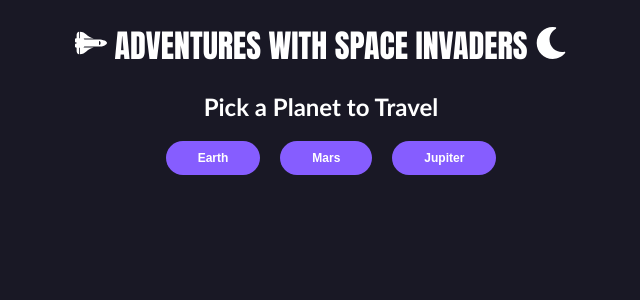
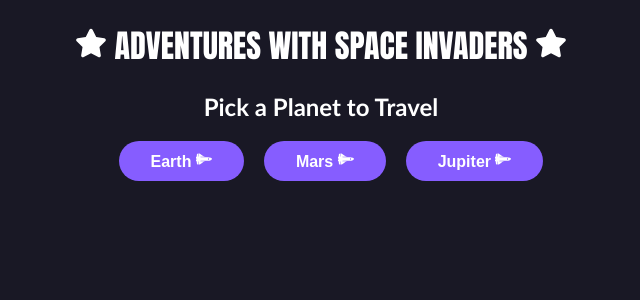
Before and after one commit to jcambria/spaceapp, a React (Create React App) app: page / in a window 1280 px wide. Shown: the top 300 px of the page, without its empty margins (319-959 px from the left). Built offline with nearby package versions, Linux system fonts and the light colour scheme.

Commit message:
larger font looks better

```diff
--- a/src/Home.css
+++ b/src/Home.css
@@ -18,7 +18,7 @@ button{
     justify-content: center;
     text-decoration: none;
     display: inline-block;
-    font-size: 12px;
+    font-size: 16px;
     margin-left: 20px;
     cursor: pointer;
     border-radius: 25px;
--- a/src/Home.jsx
+++ b/src/Home.jsx
@@ -1,7 +1,7 @@
 import React, { isValidElement } from "react";
 import { useState } from "react";
 import "./Home.css";
-import { FaMoon, FaSpaceShuttle, IconName } from "react-icons/fa";
+import { FaMoon, FaSpaceShuttle, FaStar, IconName } from "react-icons/fa";
 import "./ListPlanets.jsx";
 // import ListPlanets from "./ListPlanets.jsx";
 
@@ -38,15 +38,15 @@ export default function Home() {
   if (ActivePlanet == "")
     return (
       <div className="Home">
-        <h1> <FaSpaceShuttle />    ADVENTURES WITH SPACE INVADERS <FaMoon />  </h1>
+        <h1> <FaStar /> ADVENTURES WITH SPACE INVADERS <FaStar />  </h1>
         <h2>Pick a Planet to Travel</h2>
         {/* <h2>{planetName}</h2> */}
         {/* <p>{description}</p> */}
         {/* <button onClick={(planet) => {}}>Click to View Planets</button> */}
 
-        <button onClick={() => setActivePlanet("Earth")}>Earth</button>
-        <button onClick={() => setActivePlanet("Mars")}>Mars</button>
-        <button onClick={() => setActivePlanet("Jupiter")}>Jupiter</button>
+        <button onClick={() => setActivePlanet("Earth")}>Earth <FaSpaceShuttle />  </button>
+        <button onClick={() => setActivePlanet("Mars")}>Mars <FaSpaceShuttle /></button>
+        <button onClick={() => setActivePlanet("Jupiter")}>Jupiter <FaSpaceShuttle />  </button>
 
         <div>
           <ul>
```
